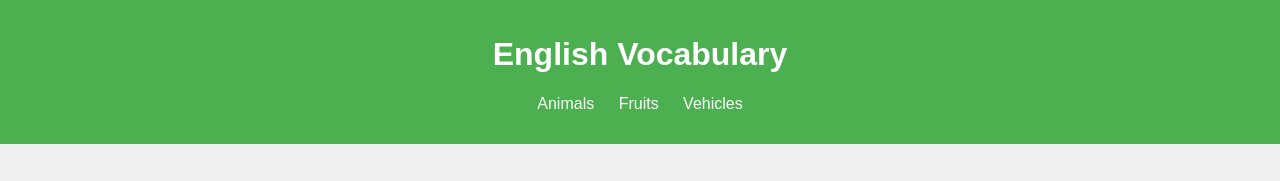
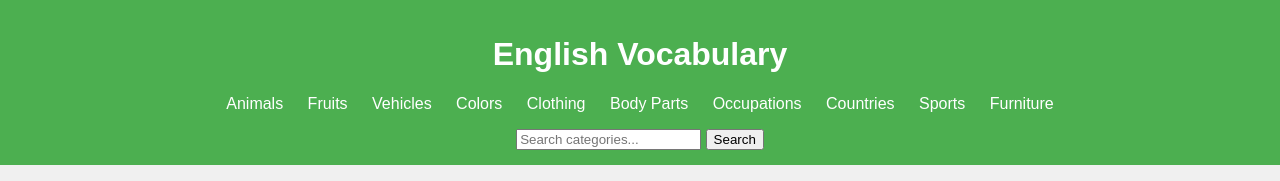
Before and after one commit to Meijacoding/Word_List, a plain HTML site: page index.html in a window 1280 px wide. Shown: the top 181 px of the page. Drawn offline with Linux system fonts and the light colour scheme.

Commit message:
Update index.html
update html search bar

```diff
--- a/index.html
+++ b/index.html
@@ -11,11 +11,22 @@
         <h1>English Vocabulary</h1>
         <nav>
             <ul>
-                <li><a href="#animals">Animals</a></li>
-                <li><a href="#fruits">Fruits</a></li>
-                <li><a href="#vehicles">Vehicles</a></li>
+                <li><a href="#" onclick="showCategory('animals')">Animals</a></li>
+                <li><a href="#" onclick="showCategory('fruits')">Fruits</a></li>
+                <li><a href="#" onclick="showCategory('vehicles')">Vehicles</a></li>
+                <li><a href="#" onclick="showCategory('colors')">Colors</a></li>
+                <li><a href="#" onclick="showCategory('clothing')">Clothing</a></li>
+                <li><a href="#" onclick="showCategory('bodyparts')">Body Parts</a></li>
+                <li><a href="#" onclick="showCategory('occupations')">Occupations</a></li>
+                <li><a href="#" onclick="showCategory('countries')">Countries</a></li>
+                <li><a href="#" onclick="showCategory('sports')">Sports</a></li>
+                <li><a href="#" onclick="showCategory('furniture')">Furniture</a></li>
             </ul>
         </nav>
+        <div class="search-container">
+            <input type="text" id="searchInput" placeholder="Search categories...">
+            <button onclick="searchCategories()">Search</button>
+        </div>
     </header>
 
     <main id="content">
```
